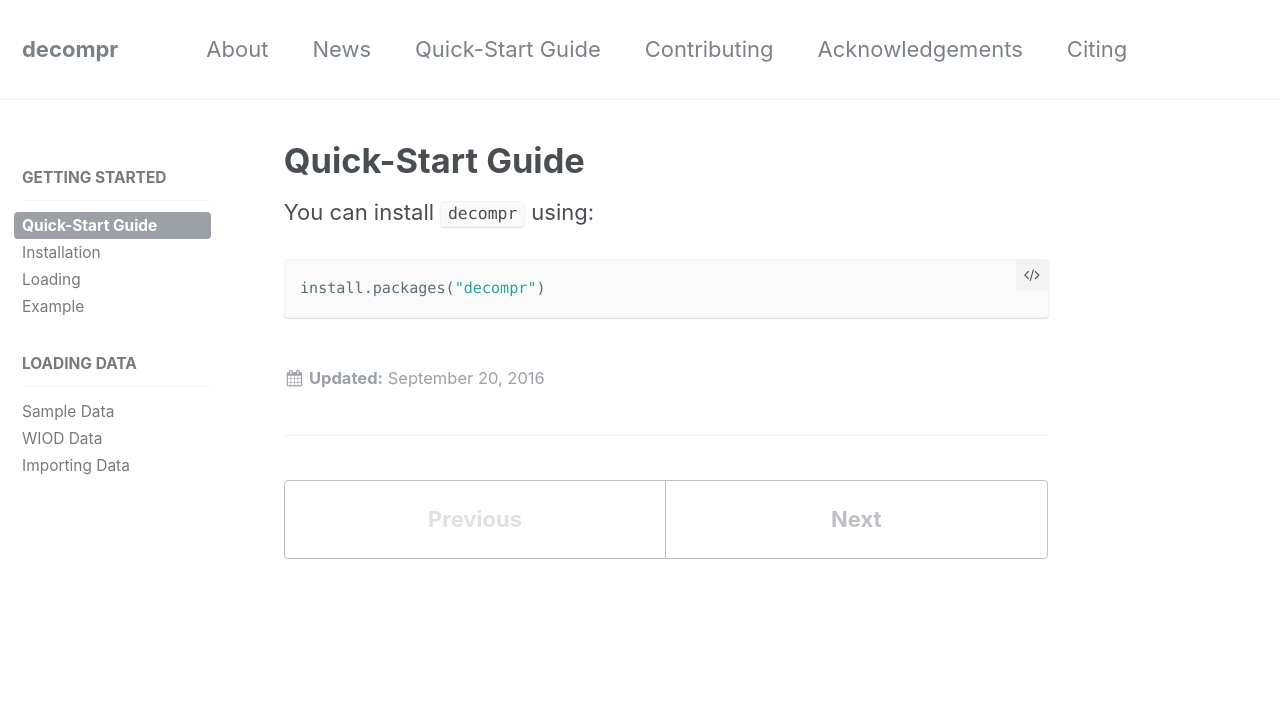
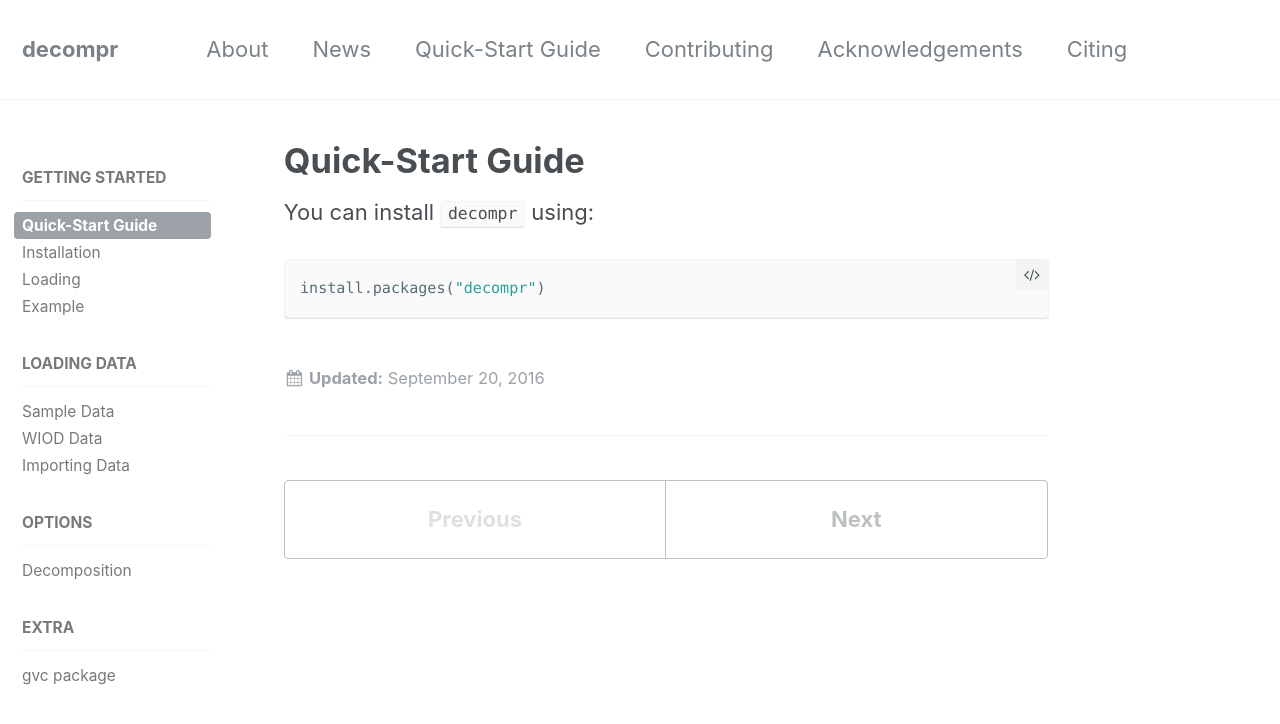
Before and after one commit to bquast/decompr, a Jekyll site: the page built from _docs/01-quick-start-guide.md, in a window 1280 px wide. Shown: the top 724 px of the page. Built offline with Jekyll 4.4.1, drawn with Linux system fonts in a browser that asks for light colours.

Commit message:
add more navigation

```diff
--- a/_data/navigation.yml
+++ b/_data/navigation.yml
@@ -38,3 +38,13 @@ docs:
         url: /docs/wiod-data/
       - title: "Importing Data"
         url: /docs/importing-data/
+
+  - title: Options
+    children:
+      - title: "Decomposition"
+        url: /docs/decomposition/
+
+  - title: Extra
+    children:
+      - title: "gvc package"
+        url: /docs/gvc-package/
```
